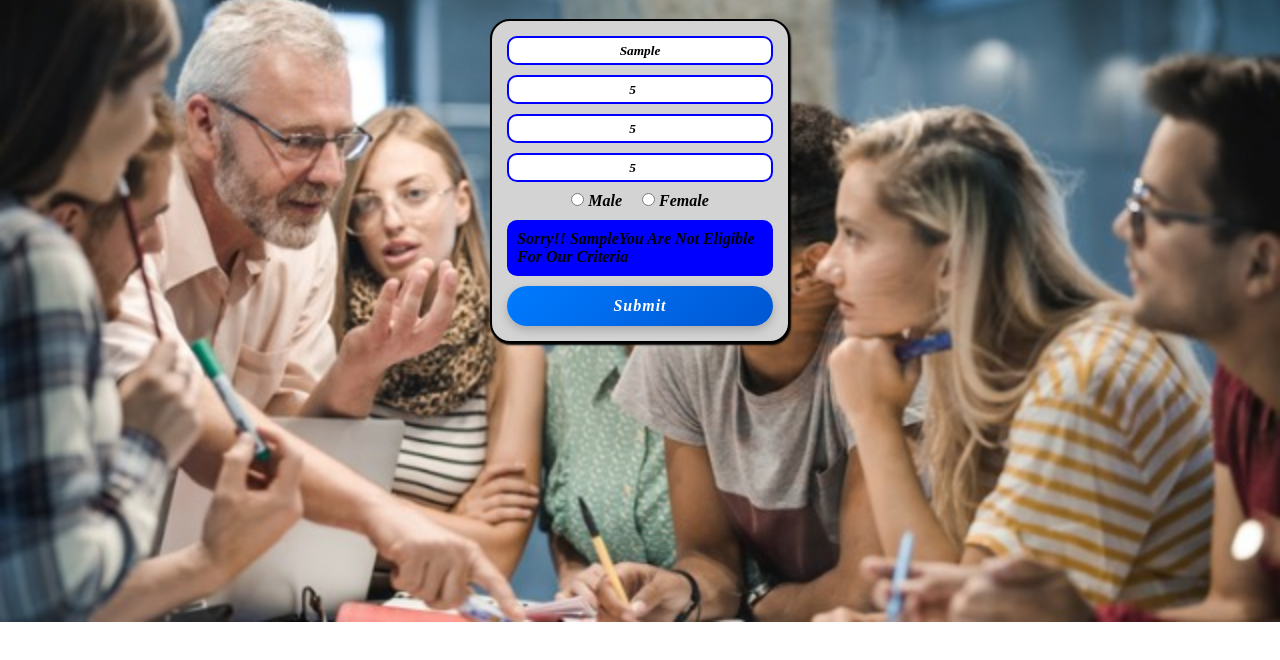
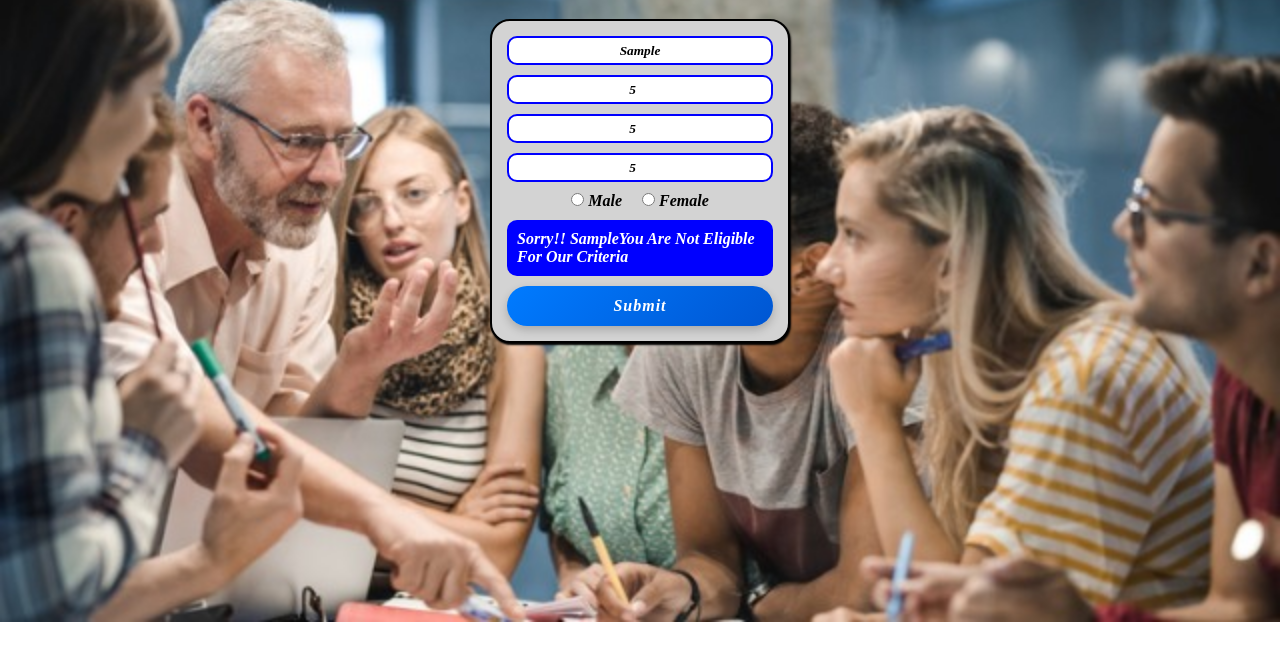
Before and after one commit to bilawalyousaf/Teacher-Hiring-For-College, a plain HTML site: page index.html in a window 1280 px wide. Both pictures are taken after typing "Sample", "5", "5", "5" into the empty fields and a click on the button "Submit". Shown: the part 58-718 px from the top of the page. Drawn offline with Linux system fonts and the light colour scheme.

Commit message:
some editng to make web pro

```diff
--- a/script.js
+++ b/script.js
@@ -17,7 +17,9 @@ function calculate_criteria(event) {
 
     let output = document.getElementById("output");
     output.innerText = result;
-    output.style.display = "block";  // box show kare
+
+
+    output.style.display = "block";
 
 
 
--- a/style.css
+++ b/style.css
@@ -88,7 +88,7 @@ input[type="number"]::placeholder {
 .output {
   display: none;
   background-color: blue;
-  color: black;
+  color: white;
   border-radius: 10px;
   padding: 10px;
 }
```
